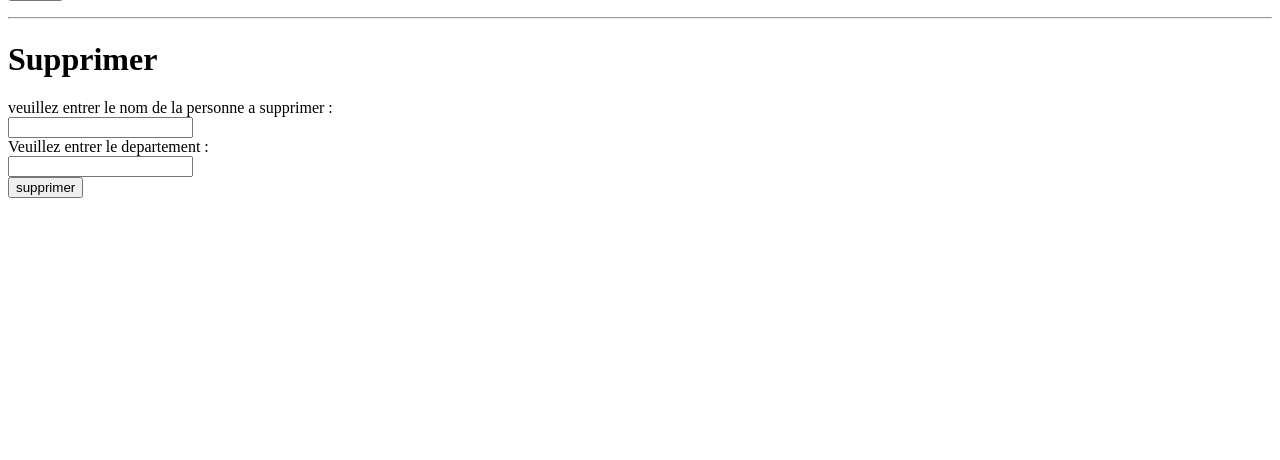
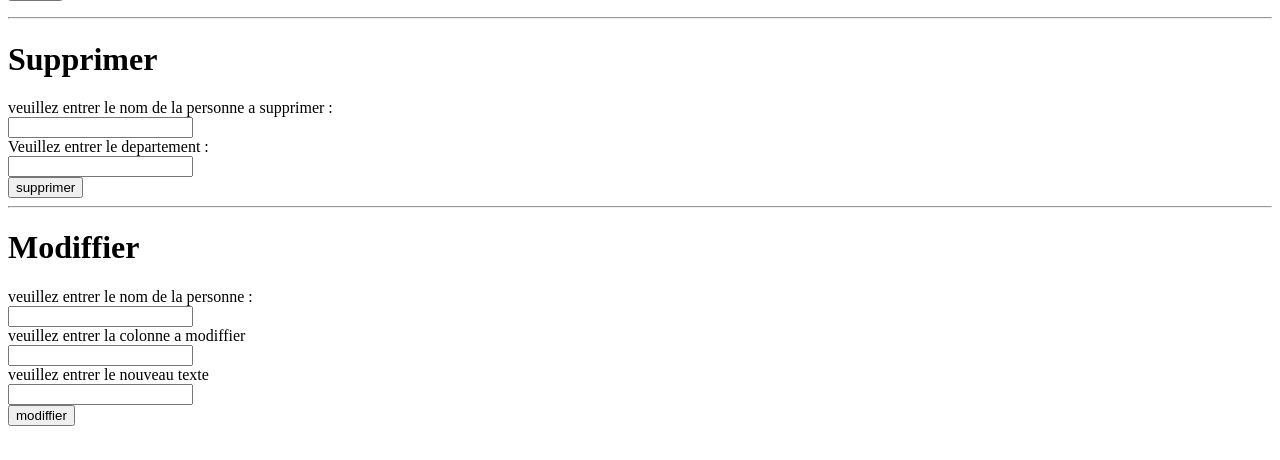
Before and after one commit to aym0ne/Keasy, a PHP site: page /mainpagecrpuo.php in a window 1280 px wide. Shown: the part 1057-1517 px from the top of the page. Before the commit the page ends 1255 px from the top, so only its background shows below. Run offline with PHP 8.4, Linux system fonts and the light colour scheme; the visitor is signed in with stand-in values (Sample User, id 1).

Commit message:
Update mainpagecrpuo.php

```diff
--- a/mainpagecrpuo.php
+++ b/mainpagecrpuo.php
@@ -112,7 +112,16 @@ if (!isset($_SESSION['loggedin'])) {
    Veuillez entrer le departement :<br>
   <input type="text" name="departement"><br>
   <input type="submit" value="supprimer" ><br>
-
+  <hr>
+ <h1>Modiffier</h1>
+<form action="modify_crpuo.php">
+  veuillez entrer le nom de la personne  :<br>
+  <input type="text" name="nom"><br>
+   veuillez entrer la colonne a modiffier<br>
+  <input type="text" name="colonne"><br>
+   veuillez entrer le nouveau texte<br>
+  <input type="text" name="modif"><br>
+  <input type="submit" value="modiffier" ><br>
 
 
 <?php
```
